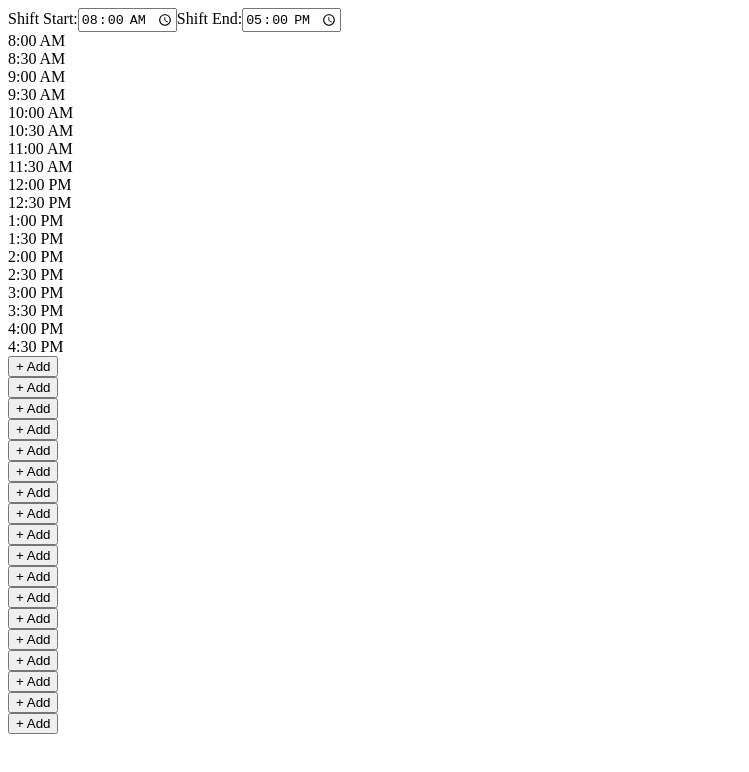
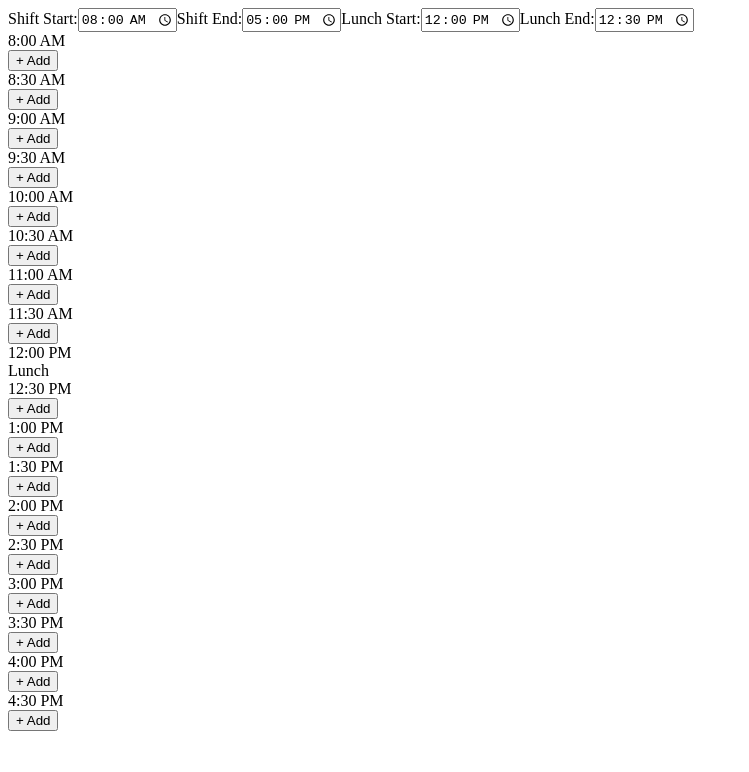
Before and after one commit to wasullivan/pt-xp-app, a Next.js app: page / in a window 1280 px wide. Shown: the top 772 px of the page, without its empty margins (0-749 px from the left). Built offline with nearby package versions, Linux system fonts and the light colour scheme.

Commit message:
Progress save before break

```diff
--- a/app/components/Schedule.tsx
+++ b/app/components/Schedule.tsx
@@ -1,6 +1,6 @@
 "use client"
 
-import { useState } from "react"
+import React, { useState } from "react"
 
 type Patient = {
   id: string
@@ -11,9 +11,10 @@ type Patient = {
 export default function Schedule() {
   const [shiftStart, setShiftStart] = useState("08:00")
   const [shiftEnd, setShiftEnd] = useState("17:00")
+  const [lunchStart, setLunchStart] = useState("12:00")
+  const [lunchEnd, setLunchEnd] = useState("12:30")
   const [patients, setPatients] = useState<Patient[]>([])
 
-  // Convert HH:MM to minutes
   const timeToMinutes = (time: string) => {
     const [h, m] = time.split(":").map(Number)
     return h * 60 + m
@@ -21,8 +22,9 @@ export default function Schedule() {
 
   const startMin = timeToMinutes(shiftStart)
   const endMin = timeToMinutes(shiftEnd)
+  const lunchStartMin = timeToMinutes(lunchStart)
+  const lunchEndMin = timeToMinutes(lunchEnd)
 
-  // Calculate number of 30-minute slots (including last 30 min)
   const slots = Math.ceil((endMin - startMin) / 30)
 
   const addPatient = (slot: number) => {
@@ -43,7 +45,7 @@ export default function Schedule() {
 
   return (
     <div className="p-4">
-      {/* Settings */}
+      {/* Shift settings */}
       <div className="flex space-x-4 mb-6">
         <label>
           Shift Start:
@@ -63,54 +65,71 @@ export default function Schedule() {
             className="ml-2 border px-2 py-1 rounded"
           />
         </label>
+        <label>
+          Lunch Start:
+          <input
+            type="time"
+            value={lunchStart}
+            onChange={(e) => setLunchStart(e.target.value)}
+            className="ml-2 border px-2 py-1 rounded"
+          />
+        </label>
+        <label>
+          Lunch End:
+          <input
+            type="time"
+            value={lunchEnd}
+            onChange={(e) => setLunchEnd(e.target.value)}
+            className="ml-2 border px-2 py-1 rounded"
+          />
+        </label>
       </div>
 
       {/* Schedule Grid */}
-      <div className="flex border rounded overflow-hidden">
-        {/* Time labels */}
-        <div className="w-24 flex flex-col border-r">
+      <div className="grid grid-cols-[100px_1fr] border rounded">
         {Array.from({ length: slots }).map((_, i) => {
-            const totalMin = startMin + i * 30
+          const slotStart = startMin + i * 30
+          const slotEnd = slotStart + 30
+          const isLunch = slotStart >= lunchStartMin && slotStart < lunchEndMin
+
           return (
-              <div
-                key={i}
-                className="h-[50px] flex items-center justify-end pr-2 border-b bg-gray-100 text-sm"
-              >
-                {formatTime(totalMin)}
-              </div>
-            )
-          })}
+            <React.Fragment key={i}>
+              {/* Time Label */}
+              <div className="h-[50px] flex items-center justify-end pr-2 border-b bg-gray-100 text-sm">
+                {formatTime(slotStart)}
               </div>
 
-        {/* Slots */}
-        <div className="flex-1 flex flex-col">
-          {Array.from({ length: slots }).map((_, i) => (
+              {/* Slot Row */}
               <div
-              key={i}
-              className="h-[50px] border-b relative flex items-center px-2"
+                className={`h-[50px] border-b flex items-center px-2 gap-2 relative ${
+                  isLunch ? "bg-yellow-200" : ""
+                }`}
               >
-              {/* + Add Patient button inside the row */}
+                {!isLunch && (
                   <button
-                className="text-xs px-2 py-1 bg-blue-500 text-white rounded mr-2"
+                    className="text-xs px-2 py-1 bg-blue-500 text-white rounded"
                     onClick={() => addPatient(i)}
                   >
                     + Add
                   </button>
+                )}
 
-              {/* Patient blocks in same row */}
                 {patients
                   .filter((p) => p.slot === i)
                   .map((p) => (
                     <div
                       key={p.id}
-                    className="ml-4 bg-green-500 text-white px-2 py-1 rounded inline-block"
+                      className="ml-2 bg-green-500 text-white px-2 py-1 rounded inline-block"
                     >
                       {p.name}
                     </div>
                   ))}
+
+                {isLunch && <span className="ml-2 text-gray-700">Lunch</span>}
               </div>
-          ))}
-        </div>
+            </React.Fragment>
+          )
+        })}
       </div>
     </div>
   )
```
Lines whose indentation alone changed are shown as unchanged.
